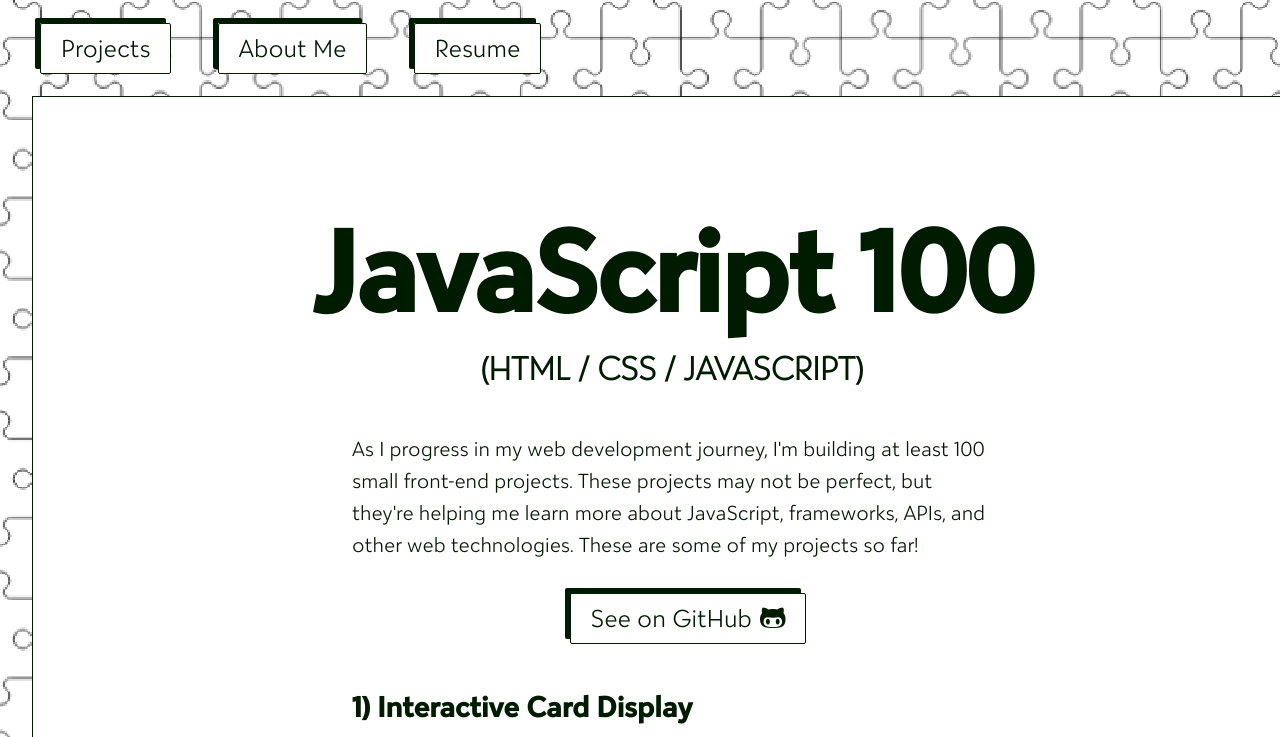
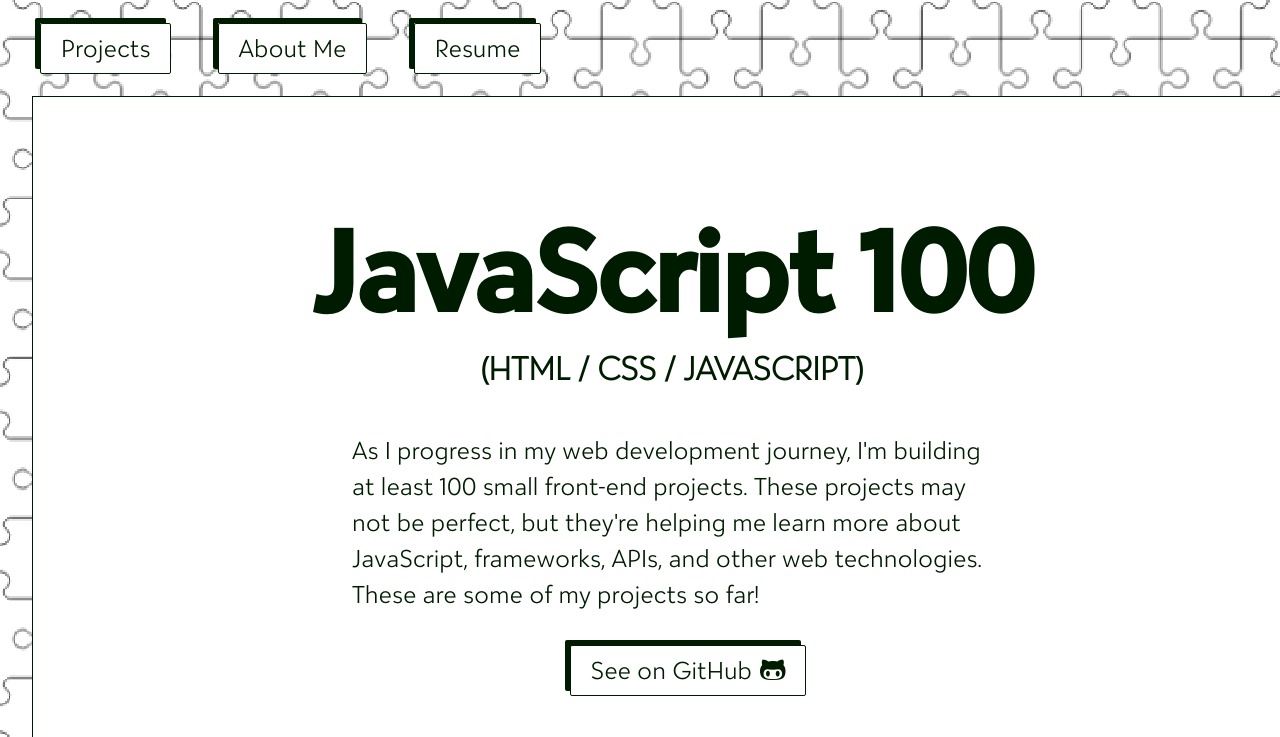
Before and after one commit to cescaa/portfolioSept2023, a plain HTML site: page projects/js30.html in a window 1280 px wide. Shown: the top 737 px of the page. Drawn offline with Linux system fonts and the light colour scheme; grey boxes are pictures that could not be loaded.

Commit message:
Update style.css

```diff
--- a/css/style.css
+++ b/css/style.css
@@ -686,31 +686,6 @@ button {
     min-height: 70vh;
   }
 
-  /*
-  #siteNav {
-    display: flex;
-    flex-direction: row;
-    text-align: center;
-    justify-content: center;
-    width: 100%;
-    margin: 0rem;
-    padding: 0;
-    height: auto;
-    background-color: red;
-    overflow: scroll;
-  }
-
-  .menu ul li a,
-  #siteNav ul li a {
-    display: inline;
-    box-shadow: none;
-    margin: 0rem;
-    margin-left: 0;
-    padding: 0.5rem;
-  } */
-
-  /* MENU */
-
   .menu {
     display: flex;
     flex-direction: row;
@@ -855,6 +830,25 @@ button {
     max-width: 16rem;
     margin-left: 2rem;
   }
+  button {
+    font-size: 1.5rem;
+    max-width: 16rem;
+    margin-left: 2rem;
+  }
+
+  p,
+  .projGrid p,
+  .projGrid li {
+    font-size: 1.5rem;
+  }
+
+  p {
+    line-height: 1.75;
+  }
+
+  .projGrid p {
+    line-height: 2.25rem;
+  }
 }
 /* Medium devices (landscape tablets, 768px and up) */
 @media only screen and (min-width: 768px) {
```
